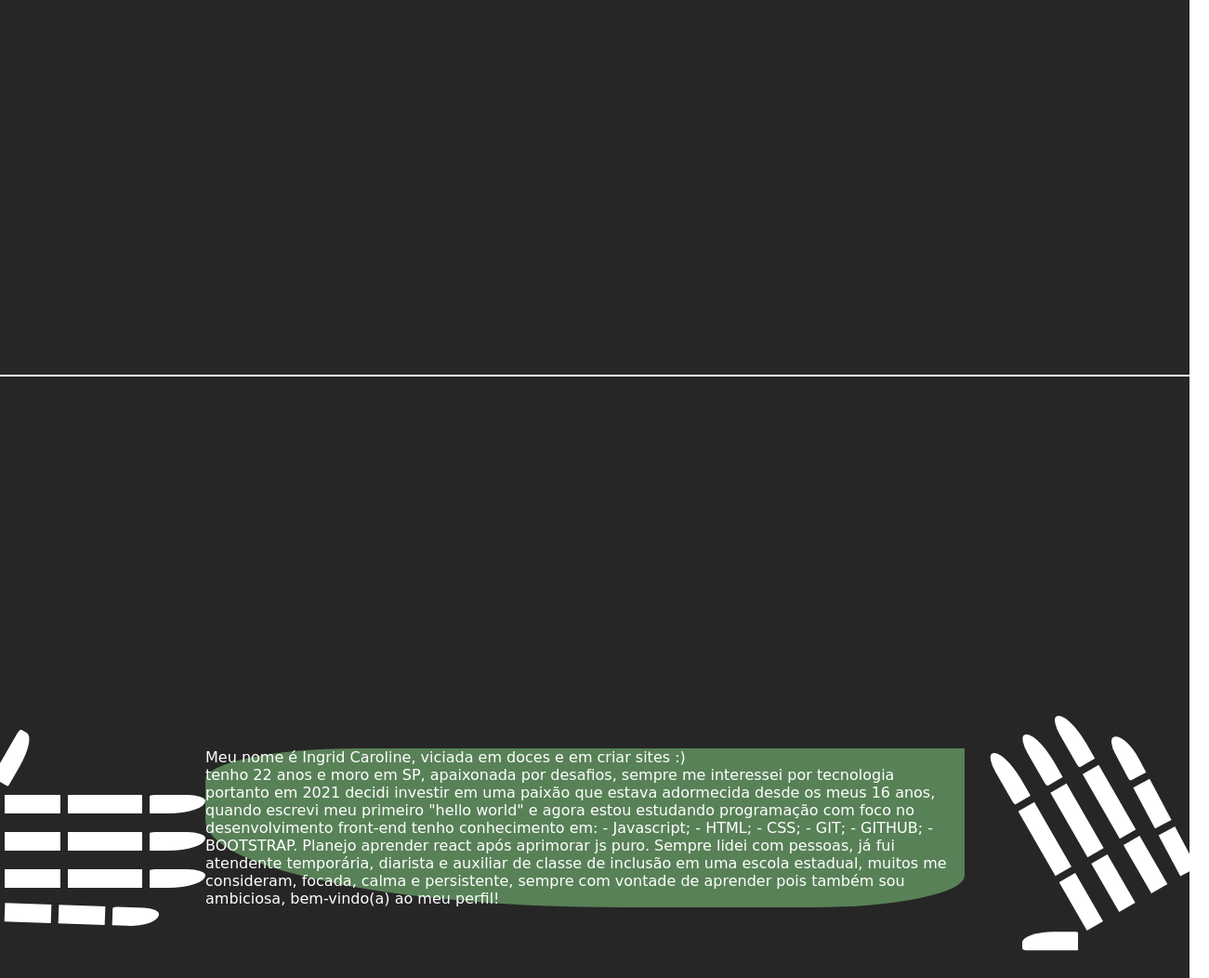
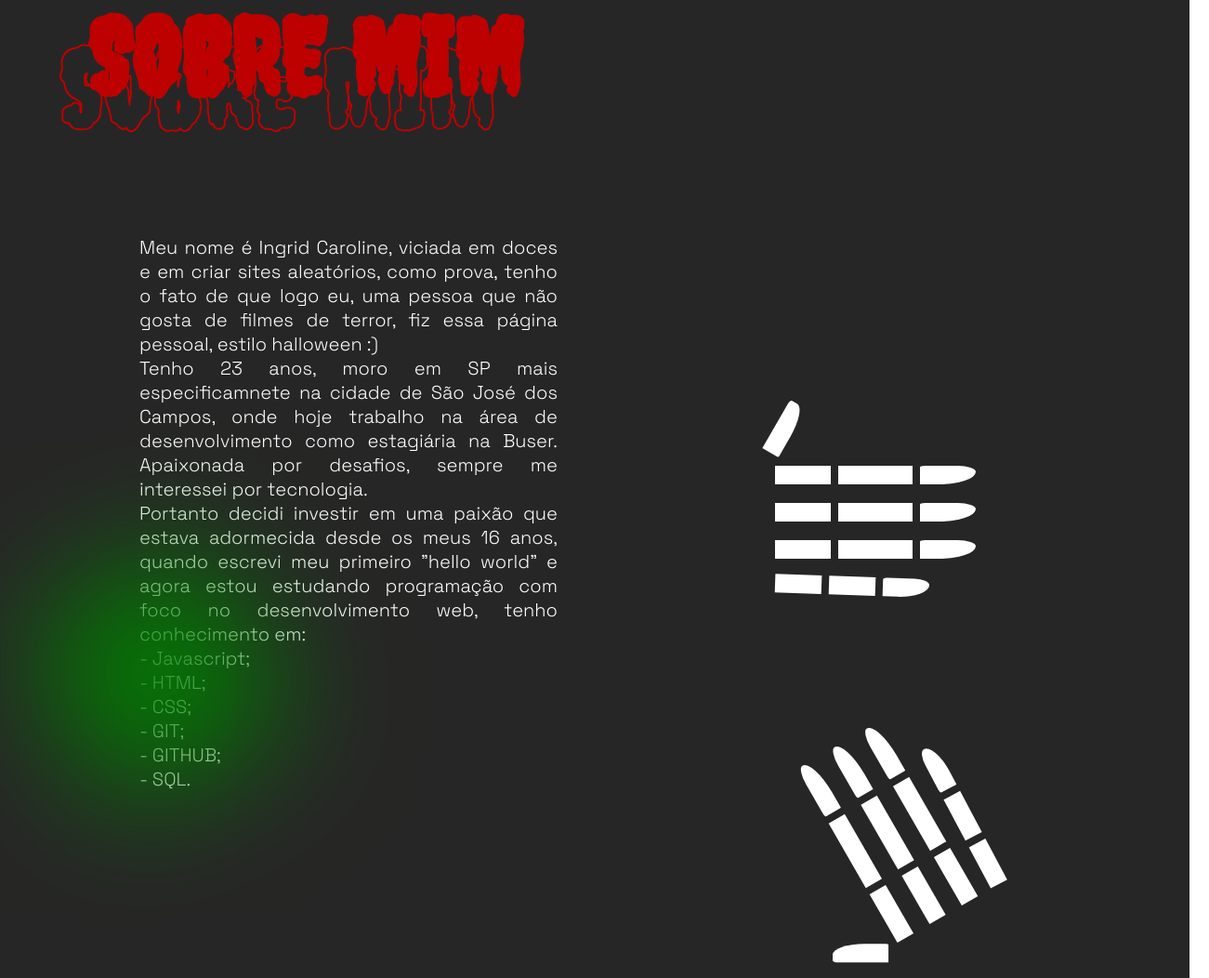
Before and after one commit to CarolineIngrid/D-Final-Pagina-Pessoal, a plain HTML site: page index.html in a window 1280 px wide. Shown: the part 797-1849 px from the top of the page at 93% size, 1301 px wide, since content can reach past the window. Drawn offline with Linux system fonts and the light colour scheme; a web font is replaced by a local one.

Commit message:
home e sobre com base finalizada

```diff
--- a/index.html
+++ b/index.html
@@ -56,7 +56,38 @@
 
     </main>
 
+
     <div class="sobre" id="sobre">
+
+        <!-- border-radius: 30% 10% 20% 60%; -->
+
+        <h2> SOBRE MIM </h2>
+
+
+            <div class="conteudo-sobre">
+
+               <div class="sobre-texto">
+                <p>Meu nome é Ingrid Caroline, viciada em doces e em criar sites aleatórios, como prova, tenho o fato de que logo eu, uma pessoa que não gosta de filmes de terror, fiz essa página pessoal, estilo halloween :)</p>
+                <p>Tenho 23 anos, moro em SP mais especificamnete na cidade de São José dos Campos, onde hoje trabalho na área de desenvolvimento como estagiária na Buser. Apaixonada por desafios, sempre me interessei por tecnologia. </p>
+                    Portanto decidi investir em uma paixão que estava adormecida desde os meus 16 anos, quando escrevi meu primeiro "hello world" e agora estou estudando programação com foco no desenvolvimento web, tenho conhecimento em:
+
+                    <div class="sobre-topic">
+                        <p>- Javascript;</p>
+                    <p>- HTML; </p>
+                    <p>- CSS; </p>
+                    <p>- GIT; </p>
+                    <p>- GITHUB;</p>
+                    <p>- SQL. </p>
+                    </div>
+
+               </div>
+
+
+            </div>
+    <div></div>
+
+
+    <div class="maozinha">
 
         <div class="mao">
 
@@ -91,22 +122,7 @@
                 <div class="l-dedinho-3"> </div>
 
             </div>
-        </div>
 
-            <div class="conteudo-sobre">
-                <p>Meu nome é Ingrid Caroline, viciada em doces e em criar sites :)</p>
-                <p>tenho 22 anos e moro em SP, apaixonada por desafios, sempre me interessei por tecnologia </p>
-                    portanto em 2021 decidi investir em uma paixão que estava adormecida desde os meus 16 anos, quando escrevi meu primeiro "hello world" e agora estou estudando programação com foco no desenvolvimento front-end tenho conhecimento em:
-                    - Javascript;
-                    - HTML;
-                    - CSS;
-                    - GIT;
-                    - GITHUB;
-                    - BOOTSTRAP.
-                    Planejo aprender react após aprimorar js puro. Sempre lidei com pessoas, já fui atendente temporária, diarista e auxiliar de classe de inclusão em uma escola estadual, muitos me consideram, focada, calma e persistente, sempre com vontade de aprender pois também sou ambiciosa, bem-vindo(a) ao meu perfil!
-
-                    </p>
-            </div>
 
         <div class="mao-direita">
 
@@ -141,9 +157,12 @@
                     <div class="l-dedinho-3"> </div>
 
                 </div>
-        </div>
 
         </div>
 
+
+
+
+
 </body>
 </html>
--- a/style.css
+++ b/style.css
@@ -1,5 +1,6 @@
 /* ------reset------ */
 @import url('https://fonts.googleapis.com/css2?family=Koulen&display=swap');
+@import url('https://fonts.googleapis.com/css2?family=Space+Grotesk:wght@300&display=swap');
 
 *{
     margin: 0;
@@ -15,14 +16,16 @@ html{
 body{
     overflow-x: hidden;
 
+
 }
 /* ------------------------------------------ */
 
 main{
     background-color: #272626;
     min-width: 100%;
-    min-height: 1200px;
+    min-height: 100vh;
     font-family: 'Creepster', cursive;
+
 }
 
 nav{
@@ -164,29 +167,65 @@ nav a:hover{
 
 /* -------------------------- SOBRE ------------------- */
 .sobre{
-    font-family: 'Koulen', cursive;
-    display: flex;
+    font-family: 'Space Grotesk', sans-serif;
+    font-size: 20px;
+    text-align: justify;
+    /* display: flex; */
     justify-content: space-between;
     align-items: center;
-    margin-top: 2px;
-    height: 970px;
+    height: 1400px;
     background-color: #272626;
     color: #fff;
+
 }
+
+.sobre h2{
+    padding-top: 2% ;
+    display: flex;
+    font-size: 115px;
+    color: transparent;
+    -webkit-text-stroke-width: 2px;
+    -webkit-text-stroke-color: #bd0101;
+    font-family: 'Creepster', cursive;
+    text-shadow:  30px -35px #bd0101;
+    margin-left: 5%;
+}
+
+
+
+
 .mao{
+
+}
+
+.sobre-texto{
+    margin-top: 15%;
+    margin-left: 25%;
+}
+
+.sobre-topic{
     display: flex;
     flex-direction: column;
-    margin-left: 5px;
 }
+
 .conteudo-sobre{
-    background-color: #588157;
+   display: flex;
     width: 900px;
-    border-radius: 20% 0% 20% 55%;
+    width: 600px;
+
+}
+.maozinha{
+    display: flex;
+    justify-content: flex-end;
+    position: relative;
+    bottom: 30%;
+    margin-right: 18%;
 }
 
 .mao-direita{
     transform: rotate(240deg);
-    margin-right: 2%;
+    box-shadow: green 27em -29em 7em;
+    margin-top: 73%;
 }
 
 .linha1{
```
Also changed, not shown: 2 other files. Lines whose indentation alone changed are shown as unchanged.
